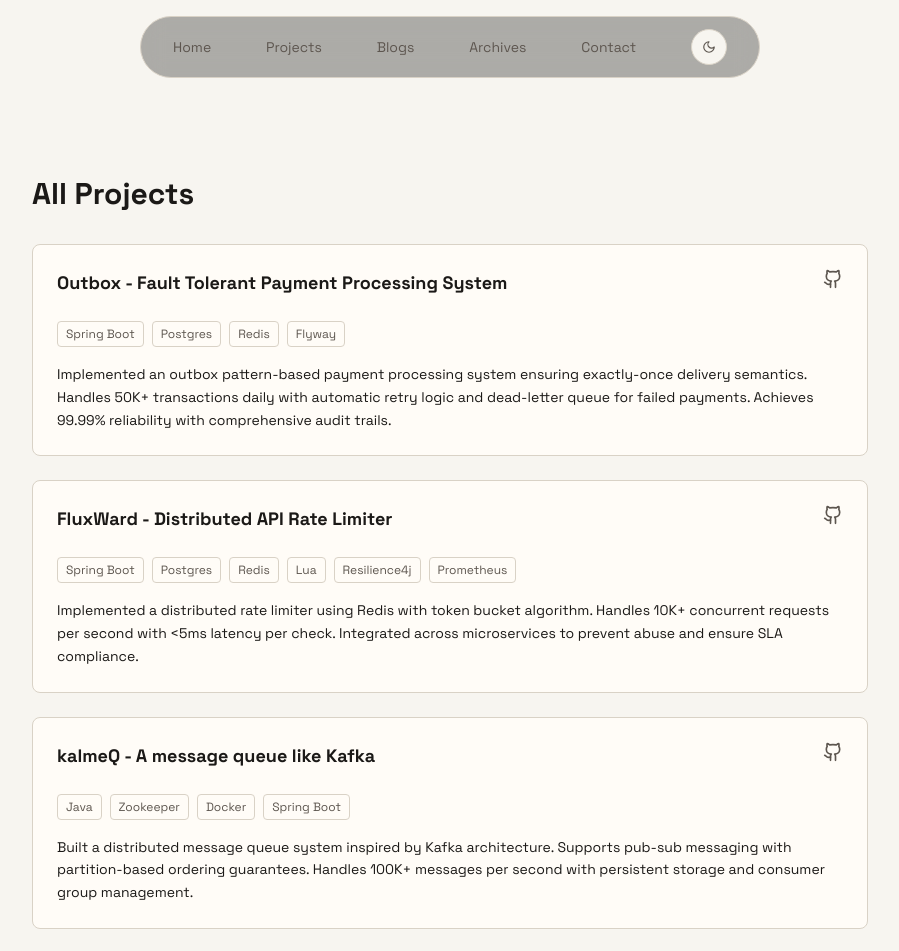
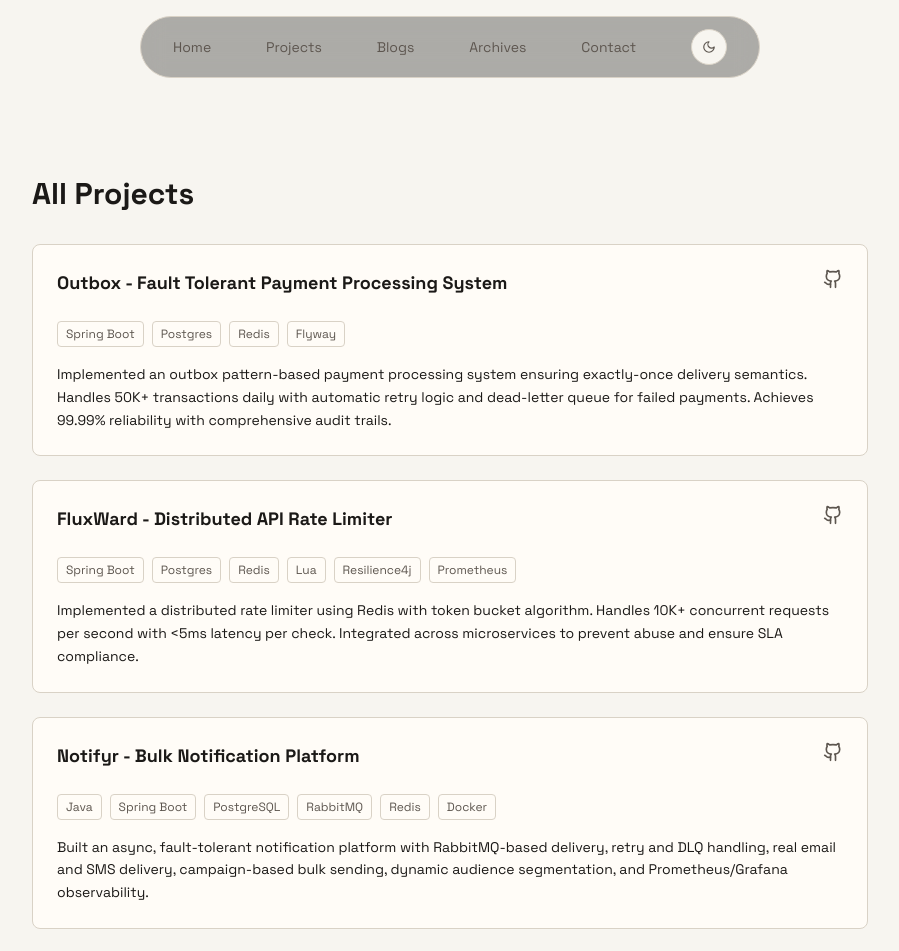
Before and after one commit to Yash-Raj-5424/YashVerse, a Next.js app: page /projects in a window 1280 px wide. Shown: the top 951 px of the page, without its empty margins (190-1089 px from the left). Built offline with nearby package versions, Linux system fonts and the light colour scheme.

Commit message:
update project and add notifyr

```diff
--- a/components/AllProjects.tsx
+++ b/components/AllProjects.tsx
@@ -19,11 +19,11 @@ const allProjects = [
     githubUrl: 'https://github.com/Yash-Raj-5424/FluxWard', // User to update with actual GitHub URL
   },
   {
-    title: 'kalmeQ - A message queue like Kafka',
-    techStack: ['Java', 'Zookeeper', 'Docker', 'Spring Boot'],
+    title: 'Notifyr - Bulk Notification Platform',
+    techStack: ['Java', 'Spring Boot', 'PostgreSQL', 'RabbitMQ', 'Redis', 'Docker'],
     description:
-      'Built a distributed message queue system inspired by Kafka architecture. Supports pub-sub messaging with partition-based ordering guarantees. Handles 100K+ messages per second with persistent storage and consumer group management.',
-    githubUrl: 'https://github.com/Yash-Raj-5424/kalmeQ', // User to update with actual GitHub URL
+      'Built an async, fault-tolerant notification platform with RabbitMQ-based delivery, retry and DLQ handling, real email and SMS delivery, campaign-based bulk sending, dynamic audience segmentation, and Prometheus/Grafana observability.',
+    githubUrl: 'https://github.com/Yash-Raj-5424/Notifyr', // User to update with actual GitHub URL
   },
   {
     title: 'TinyLynk - URL shortener service',
--- a/components/Projects.tsx
+++ b/components/Projects.tsx
@@ -13,11 +13,11 @@ const featuredProjects = [
     githubUrl: 'https://github.com/Yash-Raj-5424/outbox', // User to update with actual GitHub URL
   },
   {
-    title: 'FluxWard - Distributed API Rate Limiter',
-    techStack: ['Spring Boot', 'Postgres', 'Redis', 'Lua', 'Resilience4j', 'Prometheus'],
+    title: 'Notifyr - Bulk Notification Platform',
+    techStack: ['Java', 'Spring Boot', 'PostgreSQL', 'RabbitMQ', 'Redis', 'Docker'],
     description:
-      'Implemented a distributed rate limiter using Redis with token bucket algorithm. Handles 10K+ concurrent requests per second with <5ms latency per check.',
-    githubUrl: 'https://github.com/Yash-Raj-5424/FluxWard', // User to update with actual GitHub URL
+      'An async, fault-tolerant notification platform with RabbitMQ delivery, retry/DLQ handling, real email and SMS sending, campaign-based bulk messaging, and observability via Prometheus and Grafana.',
+    githubUrl: 'https://github.com/Yash-Raj-5424/Notifyr', // User to update with actual GitHub URL
   },
 ];
 
```
Also changed, not shown: 1 other file (tests, documents, lock files or other folders).
